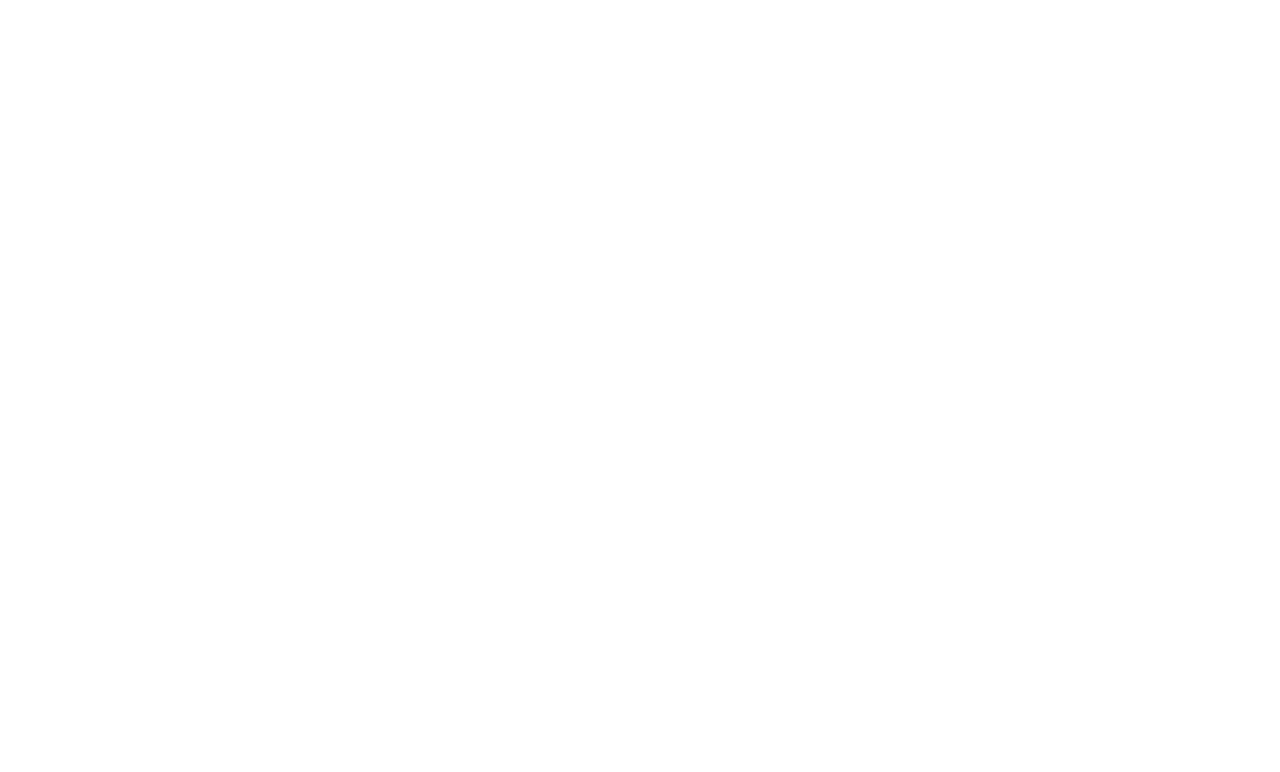
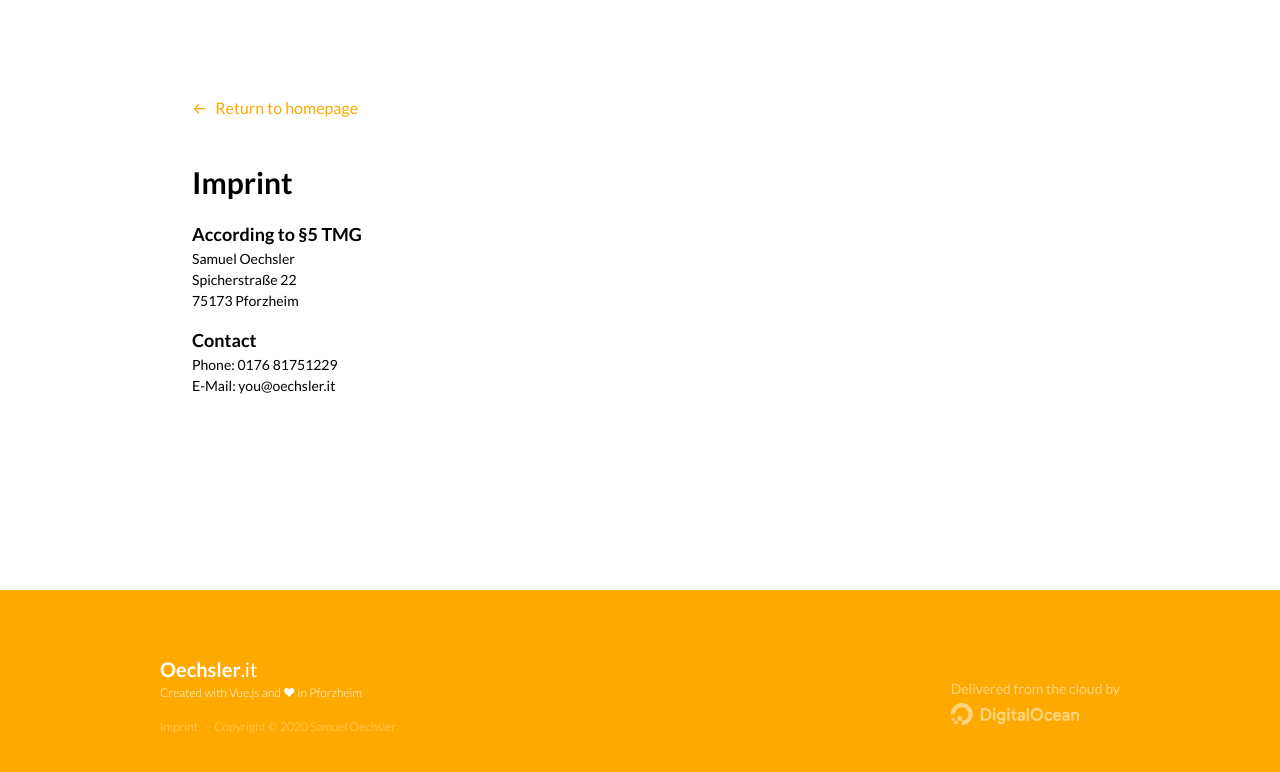
Before and after one commit to oechsler/oechsler, a Vue app: page /imprint in a window 1280 px wide. Shown: the top 772 px of the page. Built offline with nearby package versions, Linux system fonts and the light colour scheme.

Commit message:
Add imprint and meta

```diff
--- a/src/components/Contact.vue
+++ b/src/components/Contact.vue
@@ -52,16 +52,5 @@
       @apply hidden;
     }
   }
-
-  a {
-    @apply text-accent;
-
-    @apply transition-colors;
-    @apply duration-200;
-
-    &:hover {
-      @apply text-accent-lighter;
-    }
-  }
 }
 </style>
--- a/src/components/Elevator.vue
+++ b/src/components/Elevator.vue
@@ -7,11 +7,31 @@
     />
     <div class="elevator-description">
       <h1>Samuel Oechsler</h1>
-      <h2>21. Sudent, developer <a href="#">@medialesson</a>.</h2>
+      <h2>
+        21. Sudent, developer
+        <a
+          href="https://www.media-lesson.com/"
+          target="_blank"
+          rel="noopener noreferrer"
+          >@medialesson</a
+        >.
+      </h2>
     </div>
     <div class="elevator-links">
-      <a href="#"><font-awesome-icon :icon="githubIcon"/></a>
-      <a href="#"><font-awesome-icon :icon="xboxIcon"/></a>
+      <a
+        href="https://github.com/Boxwrapper"
+        target="_blank"
+        rel="noopener noreferrer"
+      >
+        <font-awesome-icon :icon="githubIcon" />
+      </a>
+      <a
+        href="http://live.xbox.com/de-DE/Profile?gamertag=MuratYilderim"
+        target="_blank"
+        rel="noopener noreferrer"
+      >
+        <font-awesome-icon :icon="xboxIcon" />
+      </a>
     </div>
   </div>
 </template>
--- a/src/components/Footer.vue
+++ b/src/components/Footer.vue
@@ -9,7 +9,7 @@
           Created with Vue.js and &hearts; in Pforzheim
         </p>
         <p>
-          <a href="./imprint">Imprint</a>
+          <router-link to="/imprint">Imprint</router-link>
           &nbsp;
           <span>− Copyright © 2020 Samuel Oechsler</span>
         </p>
--- a/src/components/Page.vue
+++ b/src/components/Page.vue
@@ -14,13 +14,31 @@
   @Prop() readonly anchor?: string;
   @Prop({ default: false }) readonly inverted!: boolean;
   @Prop() readonly background?: string;
+  @Prop({ default: false }) readonly screen!: boolean;
+
+  windowHeight = 0;
+  footerHeight = 0;
 
   // Computed styles for the root element
   get rootStyles() {
-    console.log(this.background);
     return {
-      backgroundImage: this.background ? `url(${this.background})` : null
+      backgroundImage: this.background ? `url(${this.background})` : null,
+      minHeight: this.screen
+        ? `calc(${this.windowHeight}px - ${this.footerHeight}px)`
+        : null,
     };
+  }
+
+  mounted() {
+    if (screen) {
+      window.addEventListener("resize", this.onResize);
+      this.onResize();
+    }
+  }
+
+  onResize() {
+    this.windowHeight = window.innerHeight;
+    this.footerHeight = document.getElementsByTagName("footer")[0].offsetHeight;
   }
 }
 </script>
@@ -69,6 +87,21 @@
     @apply text-sm;
   }
 
+  a {
+    @apply text-accent;
+
+    @apply transition-colors;
+    @apply duration-200;
+
+    &:hover {
+      @apply text-accent-lighter;
+    }
+  }
+
+  &.screen {
+    @apply h-screen;
+  }
+
   &.inverted {
     @apply bg-gray-800;
     @apply text-white;
--- a/src/components/Project.vue
+++ b/src/components/Project.vue
@@ -1,6 +1,6 @@
 <template>
   <article class="project">
-    <a :href="href ? href : null">
+    <a :href="href ? href : null" target="_blank" rel="noopener noreferrer">
       <img :src="thumbnail" :alt="`${title} thumbnail`" />
       <div class="project-content">
         <h3>{{ title }}</h3>
@@ -65,6 +65,7 @@
   h3 {
     @apply font-semibold;
     @apply text-lg;
+    @apply text-black;
 
     @screen md {
       @apply text-base;
--- a/src/router/index.ts
+++ b/src/router/index.ts
@@ -1,14 +1,39 @@
 import Vue from "vue";
-import VueRouter from "vue-router";
+import VueRouter, { RouteConfig } from "vue-router";
 import Home from "../views/Home.vue";
+import Imprint from "../views/Imprint.vue";
+import { Dictionary } from "vue-router/types/router";
 
 Vue.use(VueRouter);
 
-const routes = [
+const routes: RouteConfig[] = [
   {
     path: "/",
     name: "Home",
-    component: Home
+    component: Home,
+    meta: {
+      title: "Samuel Oechsler",
+      metaTags: [
+        {
+          name: "description",
+          content: "Samuel Oechsler's personal portfolio"
+        }
+      ]
+    }
+  },
+  {
+    path: "/imprint",
+    name: "Imprint",
+    component: Imprint,
+    meta: {
+      title: "Samuel Oechsler - Imprint",
+      metaTags: [
+        {
+          name: "description",
+          content: "Imprint"
+        }
+      ]
+    }
   }
 ];
 
@@ -18,4 +43,53 @@
   routes
 });
 
+router.beforeEach((to, from, next) => {
+  // This goes through the matched routes from last to first, finding the closest route with a title.
+  // eg. if we have /some/deep/nested/route and /some, /deep, and /nested have titles, nested's will be chosen.
+  const nearestWithTitle = to.matched
+    .slice()
+    .reverse()
+    .find(r => r.meta && r.meta.title);
+
+  // Find the nearest route element with meta tags.
+  const nearestWithMeta = to.matched
+    .slice()
+    .reverse()
+    .find(r => r.meta && r.meta.metaTags);
+  // const previousNearestWithMeta = from.matched
+  //   .slice()
+  //   .reverse()
+  //   .find(r => r.meta && r.meta.metaTags);
+
+  // If a route with a title was found, set the document (page) title to that value.
+  if (nearestWithTitle) document.title = nearestWithTitle.meta.title;
+
+  // Remove any stale meta tags from the document using the key attribute we set below.
+  Array.from(
+    document.querySelectorAll("[data-vue-router-controlled]")
+  ).map(el => el.parentNode?.removeChild(el));
+
+  // Skip rendering meta tags if there are none.
+  if (!nearestWithMeta) return next();
+
+  // Turn the meta tag definitions into actual elements in the head.
+  nearestWithMeta.meta.metaTags
+    .map((tagDef: Dictionary<string>) => {
+      const tag = document.createElement("meta");
+
+      Object.keys(tagDef).forEach(key => {
+        tag.setAttribute(key, tagDef[key]);
+      });
+
+      // We use this to track which meta tags we create, so we don't interfere with other ones.
+      tag.setAttribute("data-vue-router-controlled", "");
+
+      return tag;
+    })
+    // Add the meta tags to the document head.
+    .forEach((tag: HTMLElement) => document.head.appendChild(tag));
+
+  next();
+});
+
 export default router;
--- a/src/views/Home.vue
+++ b/src/views/Home.vue
@@ -47,6 +47,7 @@
           :thumbnail="projectAzureblob"
           title="Azure Blob"
           description="Library used for abstraction of Azure Blob Storage in my golang projects."
+          href="https://github.com/Boxwrapper/azureblob"
         >
           <ProjectTag language="Go" icon="go-plain" />
           <ProjectTag language="GitHub" icon="github-plain" />
@@ -55,6 +56,7 @@
           :thumbnail="projectDotfiles"
           title="Dotfiles"
           description="Automatic install and maintainance of user configs and packages."
+          href="https://github.com/Boxwrapper/dotfiles"
         >
           <ProjectTag language="Shell" icon="linux-plain" />
           <ProjectTag language="GitHub" icon="github-plain" />
@@ -63,6 +65,7 @@
           :thumbnail="projectBaresharp"
           title="Bare Sharp"
           description="Cross-Platform 2d sprite framework living on top of MonoGame."
+          href="https://github.com/Boxwrapper/BareSharp"
         >
           <ProjectTag language="C#" icon="csharp-plain" />
           <ProjectTag language="GitHub" icon="github-plain" />
--- /dev/null
+++ b/src/views/Imprint.vue
@@ -0,0 +1,46 @@
+<template>
+  <div class="imprint">
+    <Page :screen="true">
+      <router-link to="/"><span>&larr;</span>Return to homepage</router-link>
+      <h1>Imprint</h1>
+      <h2>According to §5 TMG</h2>
+      <p>Samuel Oechsler</p>
+      <p>Spicherstraße 22</p>
+      <p>75173 Pforzheim</p>
+      <h2>Contact</h2>
+      <p>Phone: 0176 81751229</p>
+      <p>E-Mail: you@oechsler.it</p>
+    </Page>
+    <Footer />
+  </div>
+</template>
+
+<script lang="ts">
+import { Component, Vue } from "vue-property-decorator";
+import Page from "@/components/Page.vue";
+import Footer from "@/components/Footer.vue";
+
+@Component({
+  components: {
+    Footer,
+    Page,
+  },
+})
+export default class Home extends Vue {}
+</script>
+
+<style lang="scss" scoped>
+.page {
+  h1 {
+    @apply pt-10;
+  }
+
+  h2 {
+    @apply pt-4;
+  }
+
+  a > span {
+    @apply pr-2;
+  }
+}
+</style>
```
Also changed, not shown: 1 other file (tests, documents, lock files or other folders).
